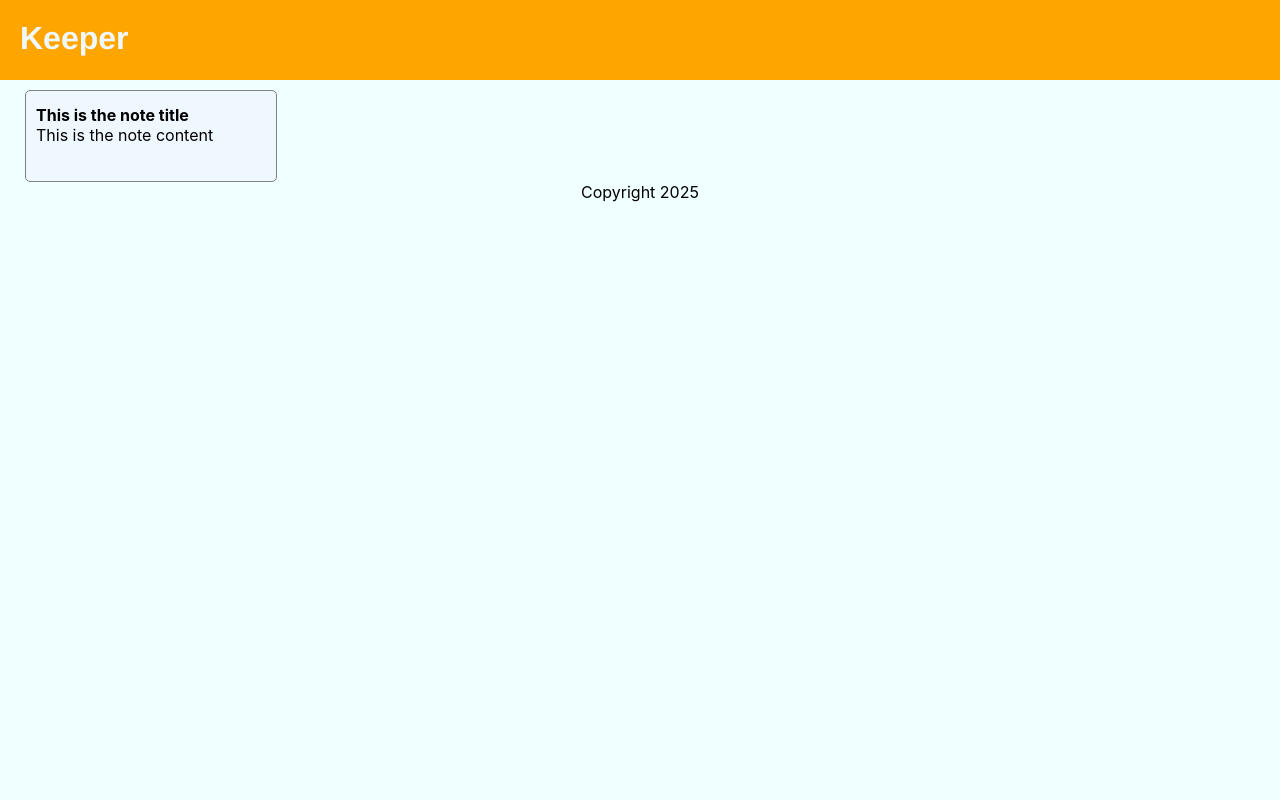
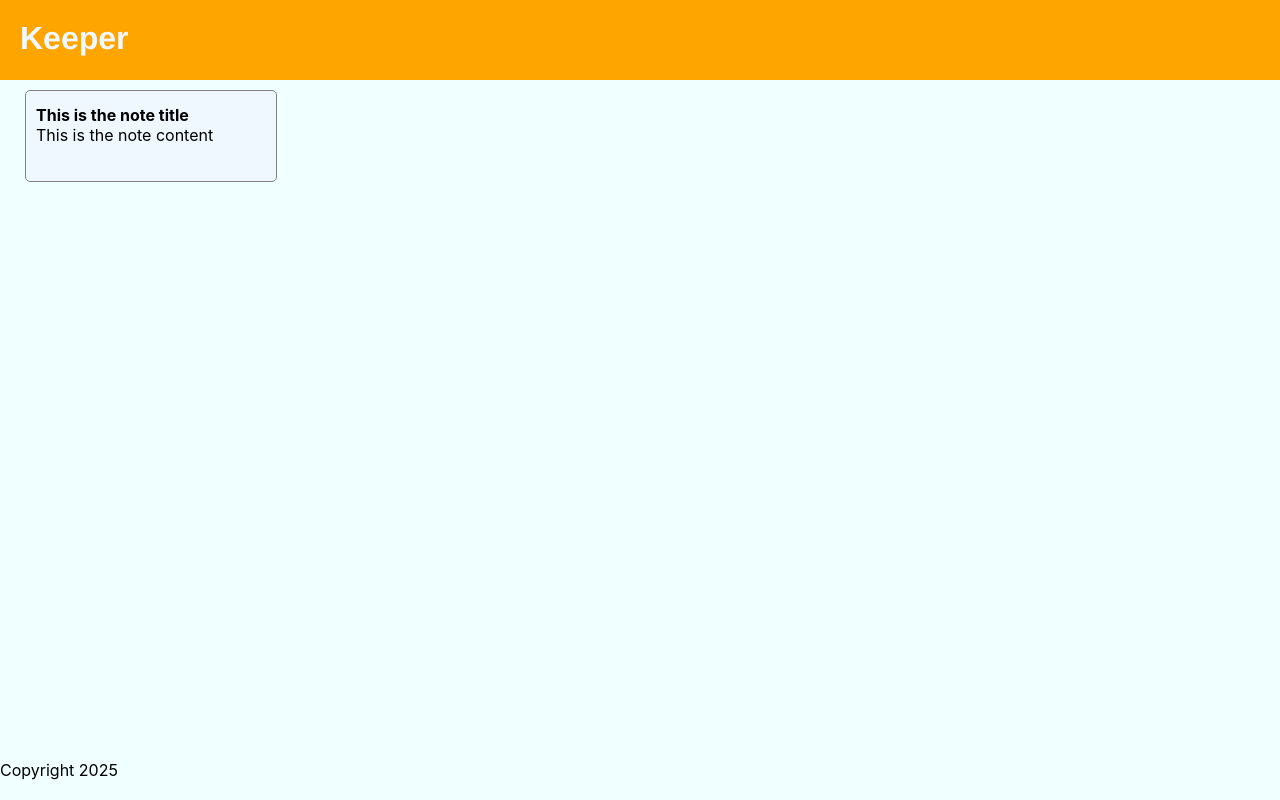
Before and after one commit to rangerbd/keeper-react-, a React (Create React App) app: page / in a window 1280 px wide. Built offline with nearby package versions, Linux system fonts and the light colour scheme.

Commit message:
add styling to footer

```diff
--- a/src/App.css
+++ b/src/App.css
@@ -38,6 +38,10 @@ body{
   margin-top: 0;
 }
 
-.Footer{
+.footer{
+  position: absolute;
   text-align: center;
+  bottom: 0;
+  height: 2.5rem;
+
 }
--- a/src/App.js
+++ b/src/App.js
@@ -3,9 +3,6 @@ import './App.css';
 import Header from './components/header';
 import Firstbox from './components/firstbox';
 import Footer from './components/footer';
-
-
-
 
 function App() {
   return (
--- a/src/components/footer.jsx
+++ b/src/components/footer.jsx
@@ -3,9 +3,9 @@ import react from 'react';
 const currentYear = new Date().getFullYear();
 function Footer(){
     return (
-        <div className='Footer'>
+        <footer className='footer'>
             <p>Copyright {currentYear}</p>
-        </div>
+        </footer>
 
     )
 }
```
